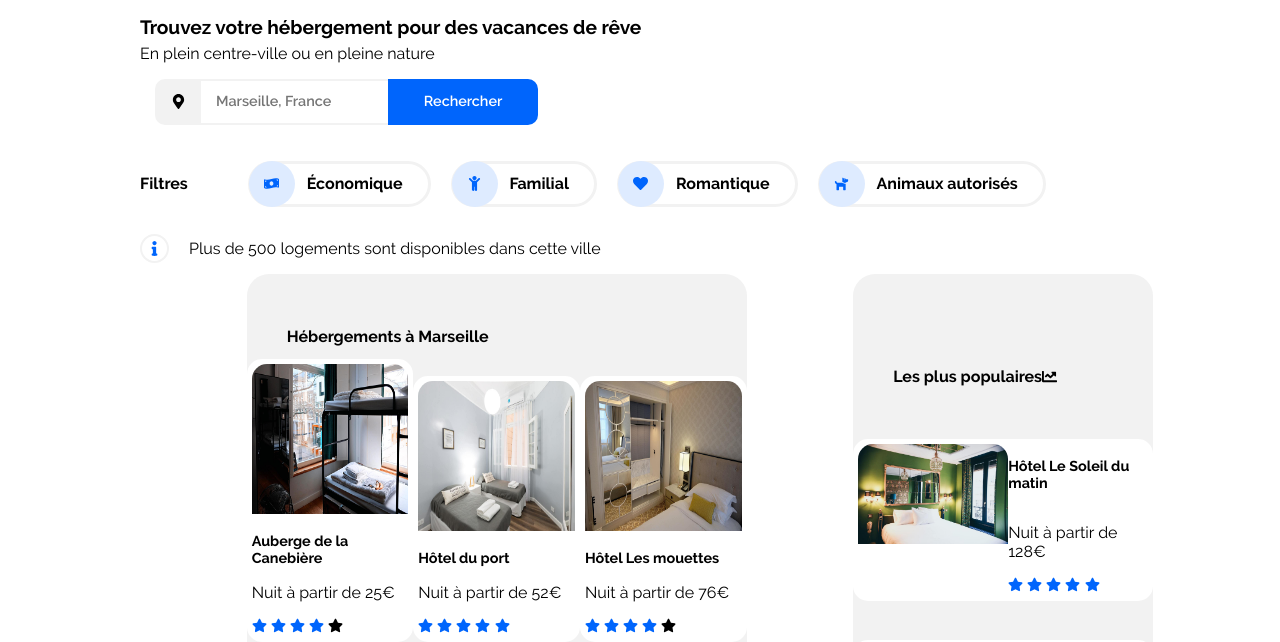
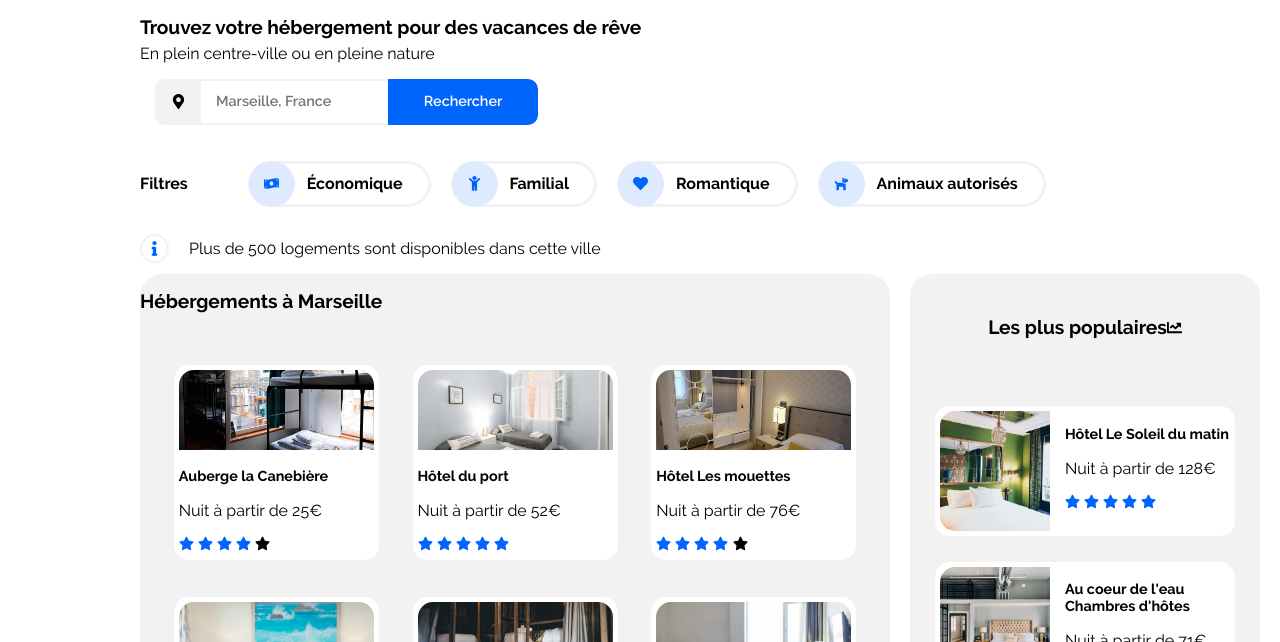
Before and after one commit to JulGeff/JulienGeffriaud_2_17022021, a plain HTML site: page P2_Reservia.html in a window 1280 px wide. Shown: the part 117-759 px from the top of the page. Drawn offline with Linux system fonts and the light colour scheme.

Commit message:
Agencement hebergment et populaires ok

```diff
--- a/P2_Reservia.css
+++ b/P2_Reservia.css
@@ -295,7 +295,7 @@ padding-top: 50px;
 #trouvez h1
 {
 
-    font-size: 1.2em;
+
     line-height: 0em;
     margin-top: 50px;
 
@@ -500,7 +500,8 @@ font-family: "ralewayregular";
 h1
 {
 font-family: "ralewaybold";
-font-size: 1em;
+font-size: 1.2em;
+
 }
 
 h2
@@ -525,16 +526,22 @@ font-size: 0.9em;
 {
     background-color: #F2F2F2;
     border-radius: 22px 22px 22px 22px;
-    width: 500px;
+    height: 600px;
+    width: 750px;
 }
 
-#hebergements h1, #populairehead
-
+#hebergementsanstitre
 {
 
-    padding-top: 40px;
-    padding-left: 40px;
+  display: flex;
+    flex-direction: column;
+    justify-content: space-evenly;
+    height: 500px;
+
+
 }
+
+
 
 #hebergements1of2, #hebergements2of2
 {
@@ -545,31 +552,7 @@ font-size: 0.9em;
 
 }
 
-#populaire
-{
-    display: flex;
-    flex-direction: column;
-    justify-content: space-evenly;
-    width : 300px;
-    background-color: #F2F2F2;
-    border-radius: 22px 22px 22px 22px;
-}
-
-#populairehead
-{
-    display: flex;
-    flex-direction: row;
-    align-items: center;
-}
-
-#heberpop
-{
-    display: flex;
-    flex-direction: row;
-    justify-content: space-evenly;
-}
-
-/*encarts individuels dans sections*/
+/*encarts individuels dans section "Hébergements à Marseille"*/
 
 .Encarts
 
@@ -577,9 +560,48 @@ font-size: 0.9em;
     background-color: white;
     border: white 5px solid;
     border-radius: 15px 15px 15px 15px;
+    width:195px;
+    height:auto;
 
 }
 
+#hebergements img
+{
+
+    border-radius: 15px 15px 0px 0px;
+    width:195px;
+    height:80px;
+    object-fit:cover;
+
+}
+
+
+/*mise en forme section "Les plus populaires*/
+
+#populairehead
+{
+    display: flex;
+    flex-direction: row;;
+    justify-content: space-between;
+    align-items: center;
+
+}
+
+#populaire
+{
+    display: flex;
+    flex-direction: column;
+    justify-content: space-evenly;
+    align-items: center;
+    background-color: #F2F2F2;
+    border-radius: 22px 22px 22px 22px;
+    height :600px;
+    width: 350px;
+}
+
+
+
+/*encarts individuels dans section "Les plus populaires"*/
 .Encarts2
 
 {   display: flex;
@@ -588,34 +610,34 @@ font-size: 0.9em;
     border: white 5px solid;
     border-radius: 15px 15px 15px 15px;
 
+    width: 290px;
+    height: 120px;
 }
 
 .encartdroite
 {
-    display: flex;
-    flex-direction: column;
-}
-
-
-#hebergements img
-{
-
-    border-radius: 15px 15px 0px 0px;
-    height: 150px;
-    max-width: 100%;
+    margin-left: 15px;
 
 }
-
 
 #populaire img
 {
 
-    border-radius: 15px 15px 0px 0px;
-    height: 100px;
-    max-width: auto;
+    border-radius: 15px 0px 0px 15px;
+    width: 110px;
+    height: 120px;
+    object-fit:cover;
 
 }
 
+/*Agencement sections "Hébergements à Marseille" & "Les plus populaires"*/
+#heberpop
+{
+    display: flex;
+    flex-direction: row;
+    justify-content: space-between;
+
+}
 
 /*section "Activités à Marseille"
 
--- a/P2_Reservia.html
+++ b/P2_Reservia.html
@@ -78,13 +78,13 @@
                 <div id = "heberpop">
                     <section id="hebergements">
                         <h1>Hébergements à Marseille</h1>
-
+                            <div id="hebergementsanstitre">
                                 <div id="hebergements1of2">
                                     <div class="Encarts">
                                         <a href="#">
                                             <div>
                                                 <img class="imgencart1" src="Images/hebergements/3_medium/marcus-loke-WQJvWU_HZFo-unsplash.jpg" alt="Chambre d'hôtel">
-                                                <h3>Auberge de la Canebière</h3>
+                                                    <h3>Auberge la Canebière</h3>
                                                         <p>Nuit à partir de 25€</p>
                                                         <div class=stars>
                                                             <svg aria-hidden="true" focusable="false" data-prefix="fas" data-icon="star" class="svg-inline--fa fa-star fa-w-18" role="img" xmlns="http://www.w3.org/2000/svg" viewBox="0 0 576 512"><path fill=#0065FC d="M259.3 17.8L194 150.2 47.9 171.5c-26.2 3.8-36.7 36.1-17.7 54.6l105.7 103-25 145.5c-4.5 26.3 23.2 46 46.4 33.7L288 439.6l130.7 68.7c23.2 12.2 50.9-7.4 46.4-33.7l-25-145.5 105.7-103c19-18.5 8.5-50.8-17.7-54.6L382 150.2 316.7 17.8c-11.7-23.6-45.6-23.9-57.4 0z"></path></svg>
@@ -131,7 +131,6 @@
                                         </a>
                                     </div>
                                 </div>
-
                                 <div id="hebergements2of2">
                                     <div class="Encarts">
                                         <a href="#">
@@ -184,6 +183,7 @@
                                         </a>
                                     </div>
                                 </div>
+                            </div>
 
                             <h2>Afficher plus</h2>
                     </section>
@@ -193,6 +193,7 @@
                         <h1>Les plus populaires</h1>
                         <svg aria-hidden="true" focusable="false" data-prefix="fas" data-icon="chart-line" class="svg-inline--fa fa-chart-line fa-w-16" role="img" xmlns="http://www.w3.org/2000/svg" viewBox="0 0 512 512"><path fill="currentColor" d="M496 384H64V80c0-8.84-7.16-16-16-16H16C7.16 64 0 71.16 0 80v336c0 17.67 14.33 32 32 32h464c8.84 0 16-7.16 16-16v-32c0-8.84-7.16-16-16-16zM464 96H345.94c-21.38 0-32.09 25.85-16.97 40.97l32.4 32.4L288 242.75l-73.37-73.37c-12.5-12.5-32.76-12.5-45.25 0l-68.69 68.69c-6.25 6.25-6.25 16.38 0 22.63l22.62 22.62c6.25 6.25 16.38 6.25 22.63 0L192 237.25l73.37 73.37c12.5 12.5 32.76 12.5 45.25 0l96-96 32.4 32.4c15.12 15.12 40.97 4.41 40.97-16.97V112c.01-8.84-7.15-16-15.99-16z"></path></svg>
                         </div>
+                            <div id="populairesanstitre"></div>
                             <a href="#">
                                     <div class="Encarts2">
                                         <img src="Images/hebergements/3_medium/emile-guillemot-Bj_rcSC5XfE-unsplash.jpg" alt="Chambre d'hôtel">
@@ -243,6 +244,7 @@
                                             </div>
                                     </div>
                                 </a>
+                            </div>
                     </section>
                 </div>
                 <!--
@@ -309,9 +311,10 @@
                         </div>
 
                 </section>
+                 -->
             </div>
         </div>
-        -->
+
 
         <footer>
             <div>
```
Lines whose indentation alone changed are shown as unchanged.
